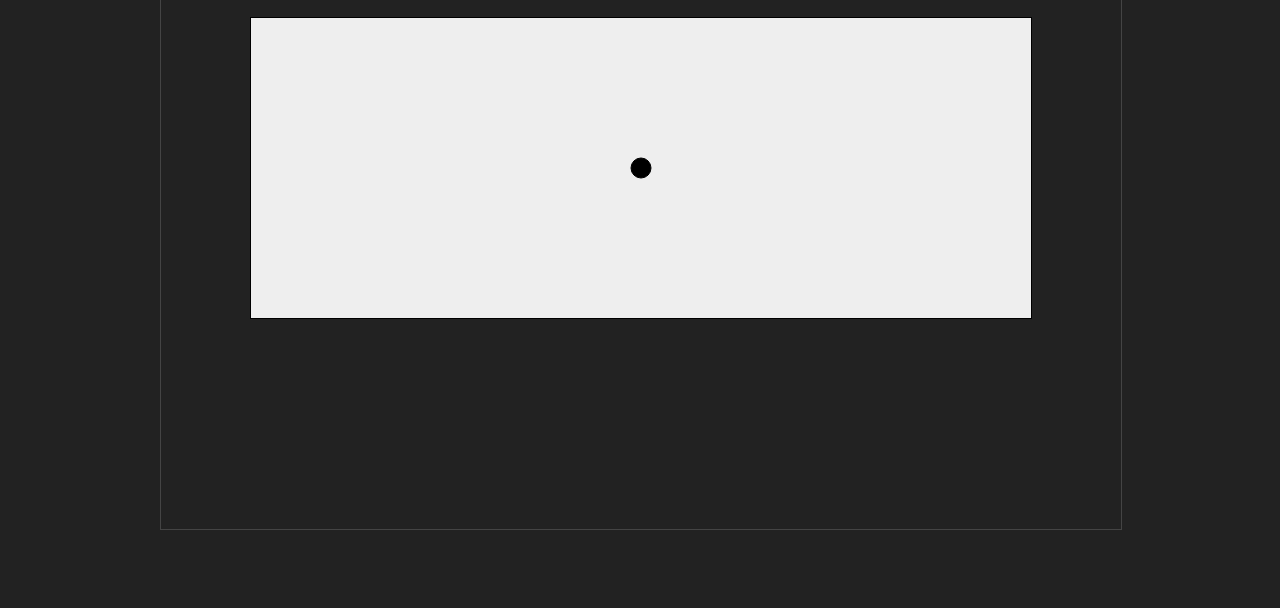
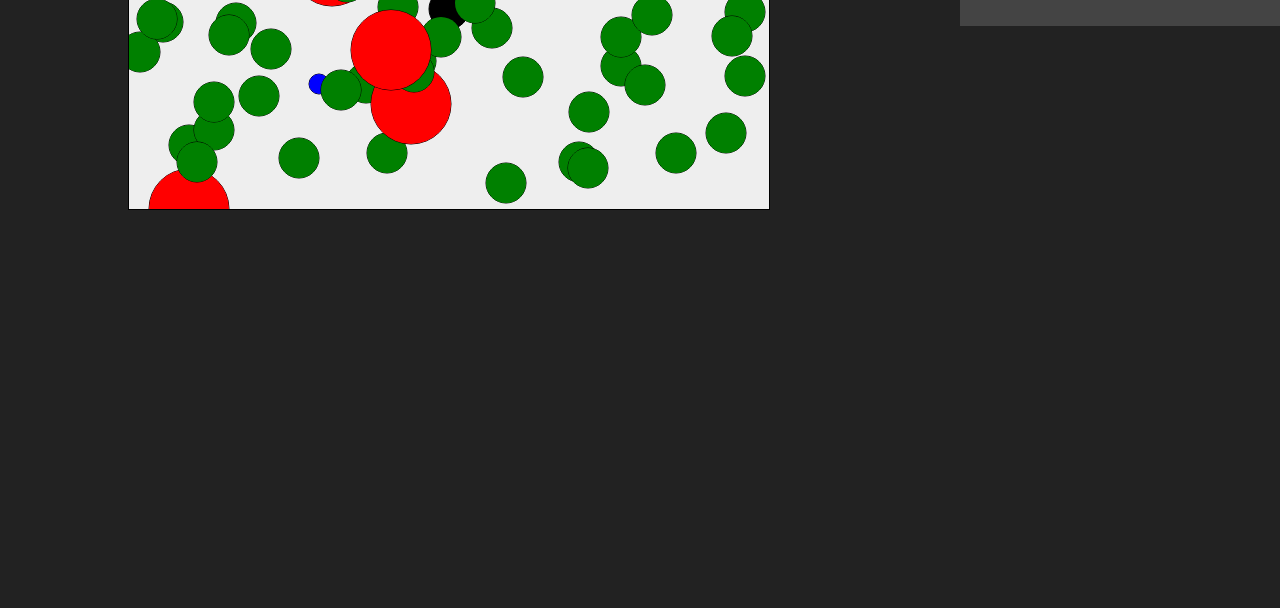
Before and after one commit to MaciejFur/Projekty-Maciej-Furdyna, a plain HTML site: page ballgame/indext.html in a window 1280 px wide. Shown: the part 192-800 px from the top of the page. Drawn offline with Linux system fonts and the light colour scheme.

Commit message:
objects are spawing randomly

```diff
--- a/ballgame/indext.html
+++ b/ballgame/indext.html
@@ -11,11 +11,12 @@
     <title>Document</title>
 </head>
 <body>
-<div id="mainScreen">
-    <canvas id="game" width="200" height="150" style="border:1px solid #000000;">
-    </canvas>
+<!--<div id="mainScreen">
 
-</div>
+</div>-->
+
+<canvas id="game" width="200" height="150" style="border:1px solid #000000;">
+</canvas>
 <div id="scoreBoard">
 <p>Points<span>0</span></p>
 <p>Lives<span>3</span></p>
--- a/ballgame/main.js
+++ b/ballgame/main.js
@@ -1,13 +1,16 @@
+var canvas = document.getElementById("game");
+var context = canvas.getContext("2d");
+canvas.width = window.innerWidth / 2;
+canvas.height = window.innerHeight / 2;
+var x = canvas.width;
+var y = canvas.height;
+//canvas.scale(2,2, redCircle.x, redCircle.y);
 var ball = {
-    x: 40,
-    y: 50,
+    x: x / 2,
+    y: y / 2,
     radius: 20
 };
-var hole = {
-    x: 100,
-    y: 100,
-    radius: 20
-};
+var pickableNumber = 60;
 function onDeviceOrientationChange(e) {
     console.log(e.alpha, e.beta, e.gamma);
 }
@@ -16,18 +19,62 @@ function animate() {
     // obliczenia, zmiana położenia
     window.requestAnimationFrame(animate);
 }
-var canvas = document.getElementById("game");
-var context = canvas.getContext("2d");
-canvas.width = window.innerWidth - 500;
-canvas.height = window.innerHeight - 500;
-var x = canvas.width;
-var y = canvas.height;
 function drawPlayer() {
     context.beginPath();
-    context.arc(x / 2, y / 2, 10, 0, 2 * Math.PI);
+    context.arc(x / 2, y / 2, ball.radius, 0, 2 * Math.PI);
     context.stroke();
     context.fillStyle = "black";
     context.fill();
 }
+function drawPickups(x, y, radius, color) {
+    context.beginPath();
+    context.arc(x, y, radius, 0, 2 * Math.PI);
+    context.stroke();
+    context.fillStyle = color;
+    context.fill();
+}
+function resized() {
+    /* canvas.width = window.innerWidth /2;
+     canvas.height = window.innerHeight;
+     location.reload();
+     drawPlayer();*/
+}
+window.addEventListener("resize", resized);
 drawPlayer();
+function mapSize(min, max) {
+    min = Math.ceil(min);
+    max = Math.floor(max);
+    return Math.floor(Math.random() * (max - min + 1)) + min;
+}
+/*for (let i = 0; i <= pickables; i++)
+{
+    if (i % 10 == 0)
+    {
+        drawPickups(mapSize(0, x), mapSize(0, y), 40, "red");
+    }
+    if (i % 20 == 0){
+        drawPickups(mapSize(0, x), mapSize(0, y), 10, "blue");
+    }
+    else
+    {
+        drawPickups(mapSize(0, x), mapSize(0, y), 20, "green");
+    }
+}*/
+var listOfPickups;
+for (var i = 0; i <= pickableNumber; i++) {
+    if (i % 10 == 0) {
+        drawPickups(mapSize(0, x), mapSize(0, y), 40, "red");
+    }
+    if (i % 20 == 0) {
+        drawPickups(mapSize(0, x), mapSize(0, y), 10, "blue");
+    }
+    else {
+        drawPickups(mapSize(0, x), mapSize(0, y), 20, "green");
+    }
+}
+var Pickups = /** @class */ (function () {
+    function Pickups() {
+    }
+    return Pickups;
+}());
 //# sourceMappingURL=main.js.map
--- a/ballgame/main.ts
+++ b/ballgame/main.ts
@@ -1,13 +1,22 @@
+
+const canvas = <HTMLCanvasElement> document.getElementById("game");
+const context = canvas.getContext("2d");
+
+canvas.width = window.innerWidth /2;
+canvas.height = window.innerHeight/2;
+
+const x = canvas.width;
+const y = canvas.height;
+
+//canvas.scale(2,2, redCircle.x, redCircle.y);
+
 const ball = {
-    x: 40,
-    y: 50,
+    x: x/2,
+    y: y/2,
     radius: 20
 }
-const hole = {
-    x: 100,
-    y: 100,
-    radius: 20
-}
+let pickableNumber : number = 60;
+
 function onDeviceOrientationChange(e: any): void
 {
     console.log(e.alpha, e.beta, e.gamma);
@@ -17,29 +26,71 @@ function animate(): void {
     // obliczenia, zmiana położenia
     window.requestAnimationFrame(animate)
 }
-
-const canvas = <HTMLCanvasElement> document.getElementById("game");
-const context = canvas.getContext("2d");
-
-canvas.width = window.innerWidth - 500;
-canvas.height = window.innerHeight - 500;
-
-const x = canvas.width;
-const y = canvas.height;
-
 function drawPlayer()
 {
     context.beginPath();
-    context.arc(x/2, y/2, 10, 0, 2 * Math.PI);
+    context.arc(x/2, y/2, ball.radius, 0, 2 * Math.PI);
     context.stroke();
     context.fillStyle = "black";
     context.fill();
 }
-function Resized()
+function drawPickups(x, y, radius, color)
 {
-    canvas.width = window.innerWidth - 500;
+    context.beginPath();
+    context.arc(x, y, radius, 0, 2 * Math.PI);
+    context.stroke();
+    context.fillStyle = color;
+    context.fill();
+}
+function resized()
+{
+   /* canvas.width = window.innerWidth /2;
     canvas.height = window.innerHeight;
+    location.reload();
+    drawPlayer();*/
 
 }
-window.addEventListener("resize", Resized);
+window.addEventListener("resize", resized);
 drawPlayer();
+function mapSize(min, max)
+{
+    min = Math.ceil(min);
+    max = Math.floor(max);
+    return Math.floor(Math.random() * (max - min + 1)) + min;
+}
+/*for (let i = 0; i <= pickables; i++)
+{
+    if (i % 10 == 0)
+    {
+        drawPickups(mapSize(0, x), mapSize(0, y), 40, "red");
+    }
+    if (i % 20 == 0){
+        drawPickups(mapSize(0, x), mapSize(0, y), 10, "blue");
+    }
+    else
+    {
+        drawPickups(mapSize(0, x), mapSize(0, y), 20, "green");
+    }
+}*/
+let listOfPickups: Pickups[];
+for (let i = 0; i <= pickableNumber; i++)
+{
+    if (i % 10 == 0)
+    {
+        drawPickups(mapSize(0, x), mapSize(0, y), 40, "red");
+    }
+    if (i % 20 == 0){
+        drawPickups(mapSize(0, x), mapSize(0, y), 10, "blue");
+    }
+    else
+    {
+        drawPickups(mapSize(0, x), mapSize(0, y), 20, "green");
+    }
+}
+class Pickups
+{
+    public color: string;
+    public y: number;
+    public x: number;
+    public radius: number;
+}
--- a/ballgame/style.scss
+++ b/ballgame/style.scss
@@ -18,12 +18,9 @@ body{
 #mainScreen{
     width: $playScreenWidth;
     height: $playScreenHeight;
-    background-color: #222;
+    background-color: #666;
     margin-left: auto;
     margin-right: auto;
-    position: absolute;
-    top:20%;
-    left:12.5%;
     border:solid #444 1px;
 }
 #scoreBoard{
@@ -33,6 +30,10 @@ body{
     height: auto;
     margin-left: auto;
     margin-right: auto;
+    position: absolute;
+    right:0;
+    width:25%;
+    z-index: 1;
 }
 canvas {
     background:#eee;
@@ -41,6 +42,8 @@ canvas {
     display:block;
     margin-left: auto;
     margin-right: auto;
-    margin-bottom: 5%;
-    margin-top: 5%;
+    position: absolute;
+    top: 0;
+    left:10%;
+    z-index: 2;
   }
```
Also changed, not shown: ballgame/style.css, 2 other files.
